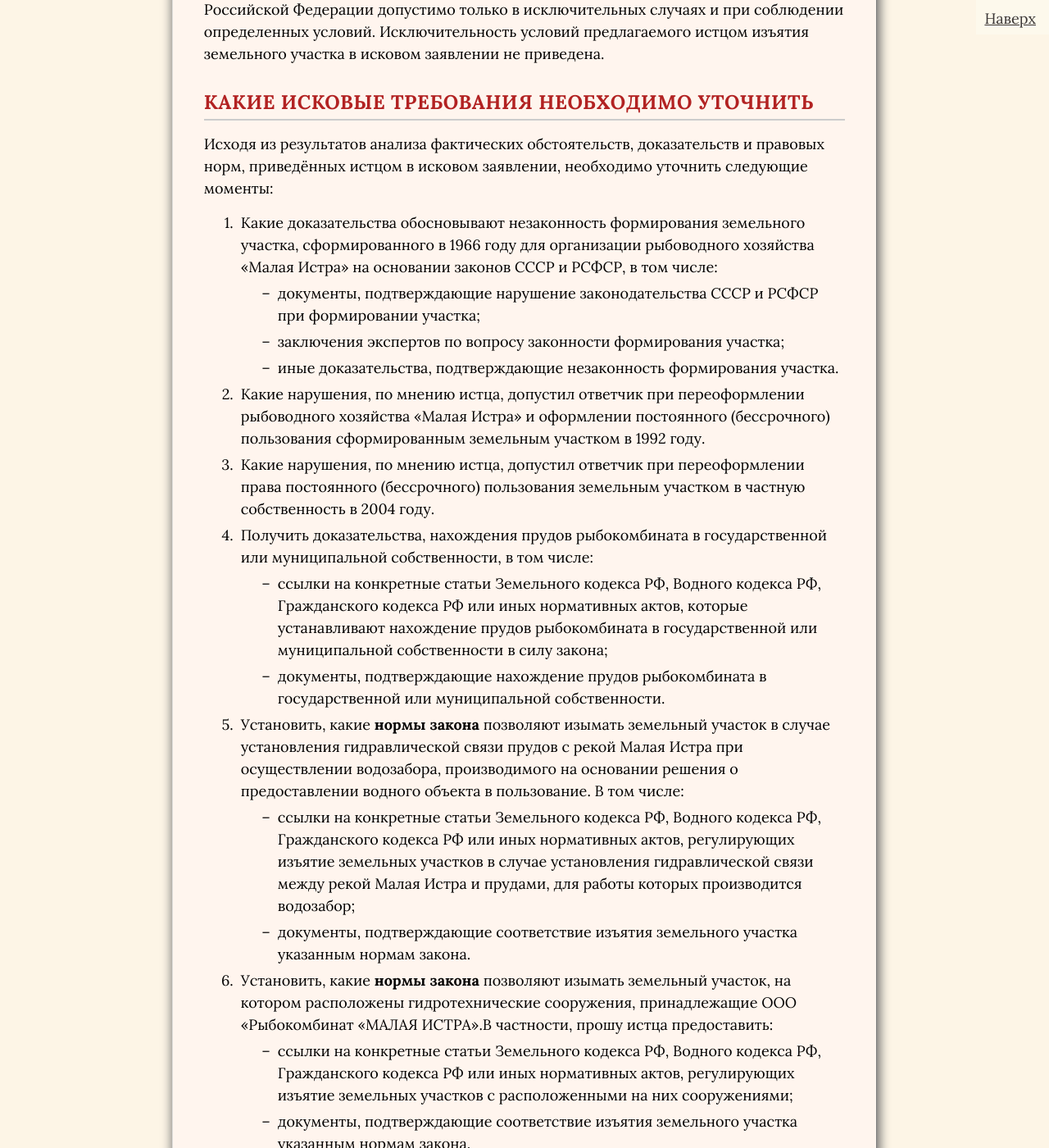
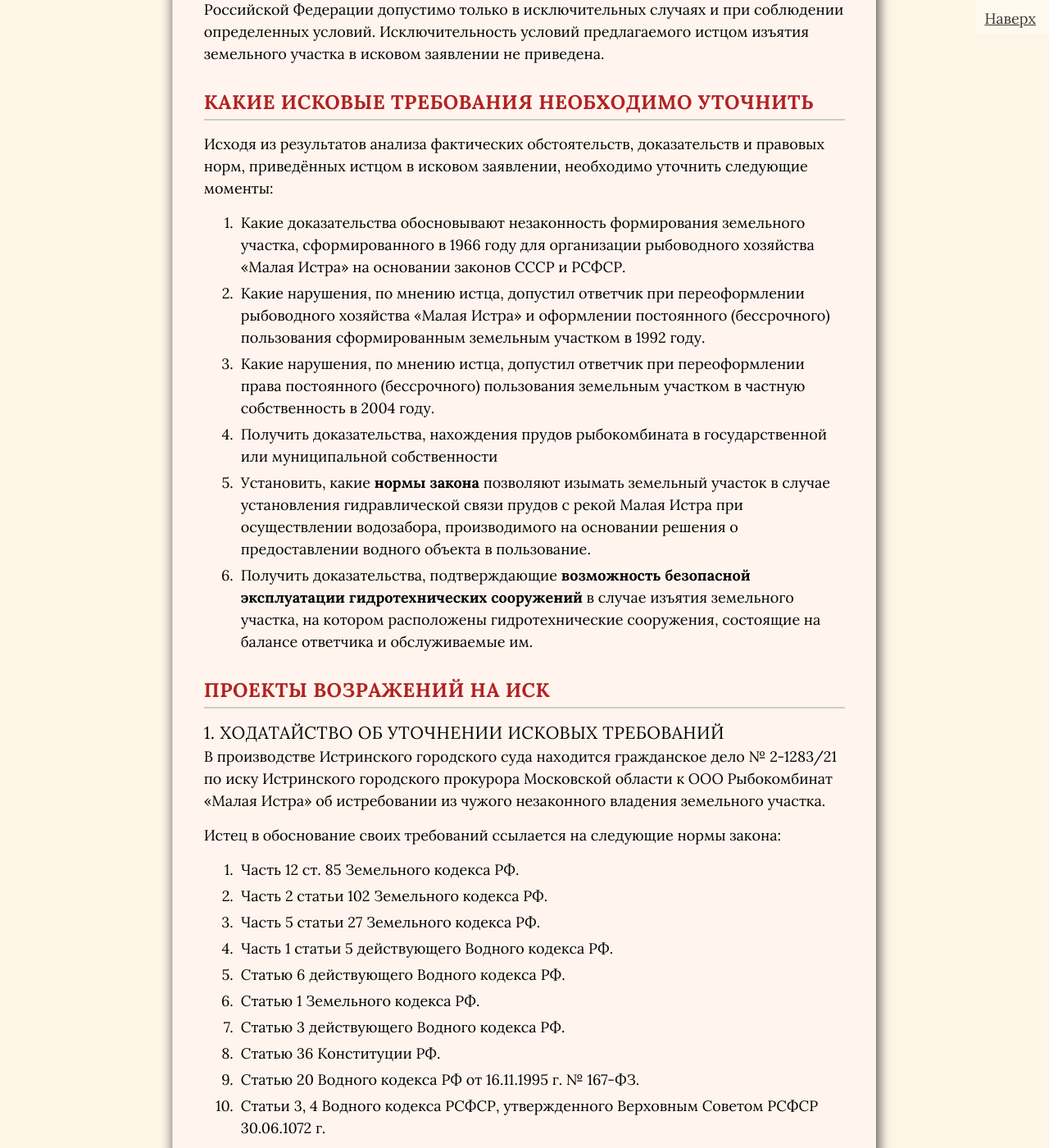
Before and after one commit to SergSi/land-use-art, a Jekyll site: the page built from _posts/2025-03-16-iskvod.md, in a window 1280 px wide and 1400 px high, scrolled down 20106 px. Shown: the whole window at 82% size. Built offline with Jekyll 4.4.1, drawn with Linux system fonts in a browser that asks for light colours; some web fonts are replaced; some of the changed text lies outside the part shown.

Commit message:
Update 2025-03-16-iskvod.md

```diff
--- a/_posts/2025-03-16-iskvod.md
+++ b/_posts/2025-03-16-iskvod.md
@@ -286,26 +286,12 @@
 
 Исходя из результатов анализа фактических обстоятельств, доказательств и правовых норм, приведённых истцом в исковом заявлении, необходимо уточнить следующие моменты:
 
-1. Какие доказательства обосновывают незаконность формирования земельного участка, сформированного в 1966 году для организации рыбоводного хозяйства «Малая Истра» на основании законов СССР и РСФСР, в том числе:
-   - документы, подтверждающие нарушение законодательства СССР и РСФСР при формировании участка;
-   - заключения экспертов по вопросу законности формирования участка;
-   - иные доказательства, подтверждающие незаконность формирования участка.
+1. Какие доказательства обосновывают незаконность формирования земельного участка, сформированного в 1966 году для организации рыбоводного хозяйства «Малая Истра» на основании законов СССР и РСФСР.
 2. Какие нарушения, по мнению истца, допустил ответчик при переоформлении рыбоводного хозяйства «Малая Истра» и оформлении постоянного (бессрочного) пользования сформированным земельным участком в 1992 году.
 3. Какие нарушения, по мнению истца, допустил ответчик при переоформлении права постоянного (бессрочного) пользования  земельным участком в частную собственность в 2004 году.
-4. Получить доказательства, нахождения прудов рыбокомбината в государственной или муниципальной собственности, в том числе:
-   - ссылки на конкретные статьи Земельного кодекса РФ, Водного кодекса РФ, Гражданского кодекса РФ или иных нормативных актов, которые устанавливают нахождение прудов рыбокомбината в государственной или муниципальной собственности в силу закона;
-   - документы, подтверждающие нахождение прудов рыбокомбината в государственной или муниципальной собственности.
-5. Установить, какие **нормы закона** позволяют изымать земельный участок в случае установления гидравлической связи прудов с рекой Малая Истра при осуществлении водозабора, производимого на основании решения о предоставлении водного объекта в пользование. В том числе:
-   - ссылки на конкретные статьи Земельного кодекса РФ, Водного кодекса РФ, Гражданского кодекса РФ или иных нормативных актов, регулирующих изъятие земельных участков в случае установления гидравлической связи между рекой Малая Истра и прудами, для работы которых производится водозабор;
-   - документы, подтверждающие соответствие изъятия земельного участка указанным нормам закона.
-6. Установить, какие **нормы закона** позволяют изымать земельный участок, на котором расположены гидротехнические сооружения, принадлежащие ООО «Рыбокомбинат «МАЛАЯ ИСТРА».В частности, прошу истца предоставить:
-   - ссылки на конкретные статьи Земельного кодекса РФ, Водного кодекса РФ, Гражданского кодекса РФ или иных нормативных актов, регулирующих изъятие земельных участков с расположенными на них сооружениями;
-
-   - документы, подтверждающие соответствие изъятия земельного участка указанным нормам закона.
-
-7. Получить доказательства, подтверждающие **возможность безопасной эксплуатации гидротехнических сооружений** в случае изъятия земельного участка, на котором расположены гидротехнические сооружения, состоящие на балансе ответчика и обслуживаемые им. В частности, прошу истца предоставить:
-   - документы, подтверждающие, что изъятие земельного участка не приведет к нарушению безопасной эксплуатации сооружений;
-   - планы или проекты, предусматривающие меры по обеспечению безопасности гидротехнических сооружений после изъятия участка, на котором сооружения расположены.
+4. Получить доказательства, нахождения прудов рыбокомбината в государственной или муниципальной собственности
+5. Установить, какие **нормы закона** позволяют изымать земельный участок в случае установления гидравлической связи прудов с рекой Малая Истра при осуществлении водозабора, производимого на основании решения о предоставлении водного объекта в пользование.
+6. Получить доказательства, подтверждающие **возможность безопасной эксплуатации гидротехнических сооружений** в случае изъятия земельного участка, на котором расположены гидротехнические сооружения, состоящие на балансе ответчика и обслуживаемые им.
 
 
 ## Проекты возражений на иск
```
Also changed, not shown: other parts of _posts/2025-03-16-iskvod.md (+8 -2 lines).
